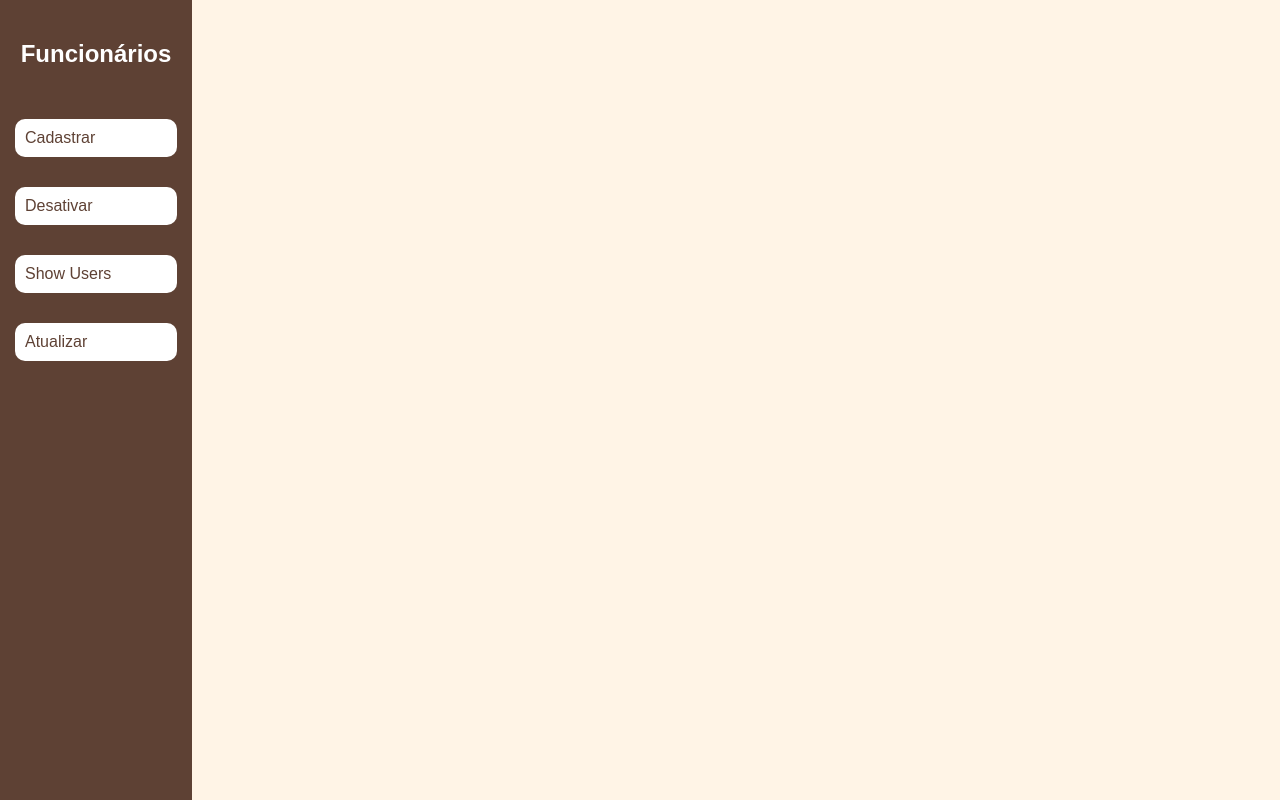
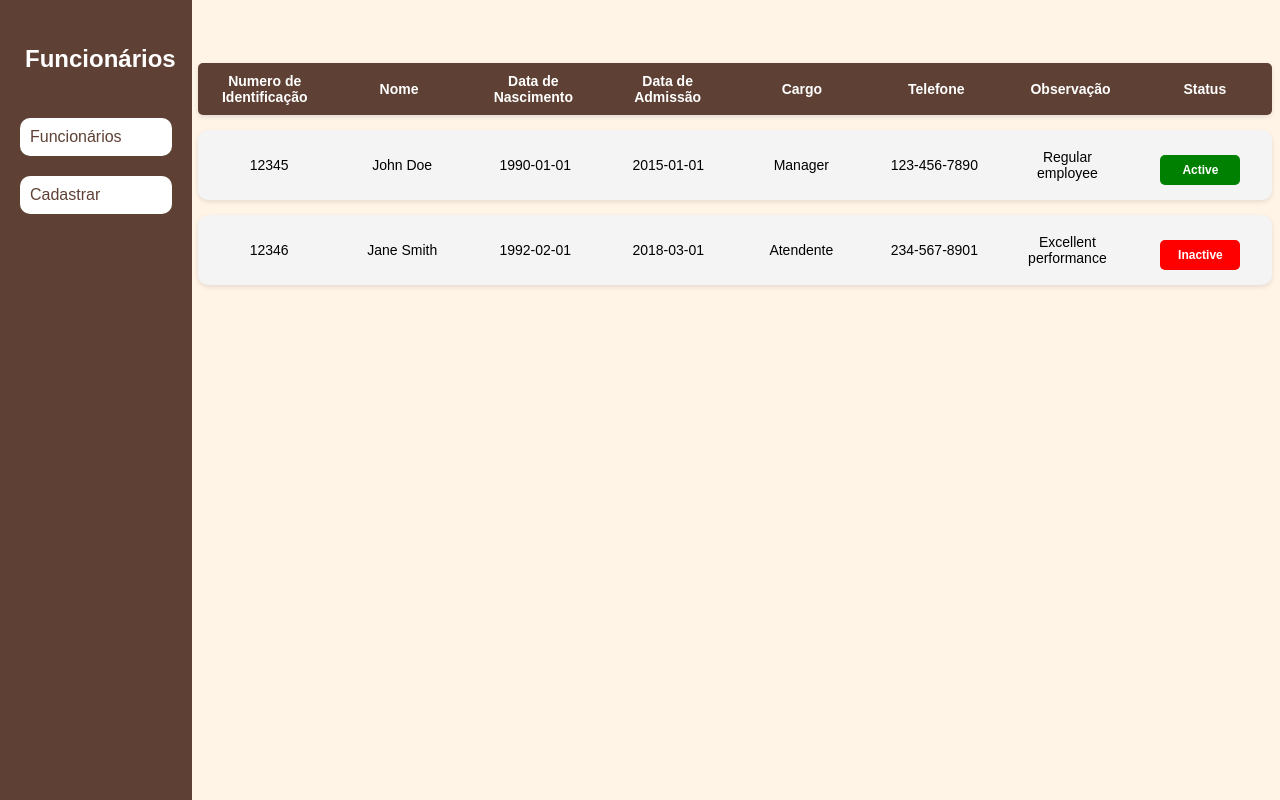
Before and after one commit to oseliocandido/Bakery-System, a website: page refactoring/app/frontend/target/user.html in a window 1280 px wide. Drawn offline with Linux system fonts and the light colour scheme.

Commit message:
frontend: nice start from users screen

```diff
--- a/refactoring/app/frontend/target/styles.css
+++ b/refactoring/app/frontend/target/styles.css
@@ -1,85 +1,92 @@
+/* General Styles */
 * {
   font-family: Arial, Helvetica, sans-serif;
   list-style-type: none;
   text-decoration: none;
+  box-sizing: border-box;
 }
 
 body {
   background-color: #fff4e6;
-  margin: 0;
-  height: 100vh;
 }
 
-h1 {
-  text-align: center;
-  margin-top: 40px; /* Restoring the margin from the old code */
-}
-
+/* Navigation Bar */
 nav {
   width: 15%;
-  position: absolute; /* Restoring 'position: absolute' from old code */
-  height: inherit; /* Keeping height styling */
-  display: flex;
-  padding: 0px;
-  flex-direction: column;
+  position: fixed;
+  height: 100vh;
+  top: 0;
+  left: 0;
   background-color: #5e4134;
+  align-items: center;
 }
 
 nav h1 {
   text-align: center;
   color: white;
-  display: block; /* Ensuring it behaves like in the old '.sidebar' */
+  padding: 25px;
 }
 
 nav ul {
-  padding: inherit
+  width: 100%;
+  padding: 0px;
+  margin-top: 15px;
 }
 
-nav li a{
+nav li a {
+  background: #ffffff;
   color: #5e4134;
   display: block;
   text-align: left;
   padding: 10px;
-  margin: 15px;
-  margin-bottom: 30px;
-  background: #ffffff;
+  margin: 20px;
   border-radius: 10px;
   transition: background 0.3s ease;
 }
 
-nav a:hover {
+nav li a:hover {
   background-color: #e4ab85;
   color: #000000;
 }
 
+/* Main Content Wrapper */
+.container-create-user {
+  margin-left: 15%;
+  margin-top: 5%;
+  height: 100%;
+  width: 85%;
+}
+
+/* User Form */
 .user-form {
-  width: 50%; /* Adjust width for better centering */
-  margin: auto; /* Center horizontally */
-  display: block; /* Flexbox for better alignment */
+  width: 50%;
+  margin: auto;
+  padding: 20px;
+  background: white;
+  border-radius: 10px;
+  box-shadow: 0px 4px 10px rgba(0, 0, 0, 0.2);
 }
 
 .user-form label {
-  display: block; /* Ensure label is on a separate line */
-  margin-bottom: 5px; /* Add spacing between label and input */
-  font-weight: bold; /* Make labels more readable */
+  display: block;
+  margin-bottom: 7px;
+  font-weight: bold;
 }
 
 .user-form input,
 .user-form select {
-  width: 100%; /* Make inputs take full width */
-  padding: 8px; /* Add padding for better appearance */
-  margin-bottom: 20px; /* Add spacing between input fields */
-  border: 1px solid #ccc; /* Add a subtle border */
-  border-radius: 5px; /* Slightly rounded corners */
-  box-sizing: border-box; /* Ensure padding doesn't affect width */
+  width: 100%;
+  padding: 10px;
+  margin-bottom: 15px;
+  border: 1px solid #ccc;
+  border-radius: 5px;
+  font-size: 14px;
 }
 
-
-/* Button styling */
-.form-createUser button {
+/* Button Styling */
+.user-form button {
   width: 100%;
-  padding: 10px;
-  margin-top: 15px;
+  padding: 12px;
   background: #007bff;
   color: white;
   font-size: 16px;
@@ -89,6 +96,65 @@ nav a:hover {
   transition: background 0.3s ease;
 }
 
-.form-createUser button:hover {
+.user-form button:hover {
   background: #0056b3;
 }
+
+/* Employees Section */
+#all-employees {
+  margin-left: 15%;
+  margin-top: 5%;
+  width: 85%;
+}
+
+#all-employees ul {
+  padding: 0;
+}
+
+#all-employees .header {
+  display: grid;
+  grid-template-columns: repeat(8, 1fr);  /* Creates 3 equal columns */
+  gap: 20px;
+  background-color: #5e4134;
+  color: white;
+  font-weight: bold;
+  padding: 10px;
+  border-radius: 5px;
+}
+
+#all-employees li {
+  display: grid;
+  grid-template-columns: repeat(8, 1fr);  /* Creates 3 equal columns */
+  gap: 20px;
+  margin-bottom: 15px;
+  padding: 15px;
+  align-items: center;
+  text-align: center;
+  background-color: #f4f4f4;
+  border-radius: 10px;
+  box-shadow: 0 2px 5px rgba(0, 0, 0, 0.1);
+}
+
+#all-employees li div {
+  font-size: 14px;
+}
+
+.status-box {
+  padding: 8px 12px;
+  border-radius: 5px;
+  color: white;
+  font-weight: bold;
+  text-align: center;
+  width: 80px;
+  font-size: 12px;
+  display: inline-block;
+  margin-top: 10px;
+}
+
+.status-box.active {
+  background-color: green;
+}
+
+.status-box.inactive {
+  background-color: red;
+}
--- a/refactoring/app/frontend/target/user.html
+++ b/refactoring/app/frontend/target/user.html
@@ -10,58 +10,77 @@
   <nav>
     <h1>Funcionários</h1>
     <ul>
+        <li><a href="#" onclick="showSection('all-employees')">Funcionários</a></li>
         <li><a href="#" onclick="showSection('createUser')">Cadastrar</a></li>
-        <li><a href="#" onclick="showSection('inactiveUser')">Desativar</a></li>
-        <li><a href="#" onclick="showSection('showUsers')">Show Users</a></li>
-        <li><a href="#" onclick="showSection('updateUser')">Atualizar</a></li>
     </ul>
   </nav>
-  <div class="user-form">
-    <form id='createUser' class="form-createUser" style="display: none;">
+  <div id="all-employees" class="section">
+    <ul>
+      <!-- Header Row with Field Names -->
+      <li class="header">
+        <div><strong>Numero de Identificação</strong></div>
+        <div><strong>Nome</strong></div>
+        <div><strong>Data de Nascimento</strong></div>
+        <div><strong>Data de Admissão</strong></div>
+        <div><strong>Cargo</strong></div>
+        <div><strong>Telefone</strong></div>
+        <div><strong>Observação</strong></div>
+        <div><strong>Status</strong></div>
+      </li>
+
+      <!-- User Row 1 -->
+      <li>
+        <div>12345</div>
+        <div>John Doe</div>
+        <div>1990-01-01</div>
+        <div>2015-01-01</div>
+        <div>Manager</div>
+        <div>123-456-7890</div>
+        <div>Regular employee</div>
+        <div><span class="status-box active">Active</span></div>
+      </li>
+
+      <!-- User Row 2 -->
+      <li>
+        <div>12346</div>
+        <div>Jane Smith</div>
+        <div>1992-02-01</div>
+        <div>2018-03-01</div>
+        <div>Atendente</div>
+        <div>234-567-8901</div>
+        <div>Excellent performance</div>
+        <div><span class="status-box inactive">Inactive</span></div>
+      </li>
+
+      <!-- Additional user rows can follow the same structure -->
+    </ul>
+
+  </div>
+
+
+  <div id="createUser" class="section container-create-user" style="display: none">
+    <form class="user-form">
       <label for="name">Nome</label>
-      <input type="text" id="name" placeholder="Enter Name" required>
-
+      <input type="text" id="name" placeholder="Nome" required>
       <label for="role">Cargo</label>
-      <input type="text" id="role" placeholder="Enter Role" required>
-
+      <select id="options" name="options">
+        <option value="Option 1">Atendente</option>
+        <option value="Option 2" selected>Caixa</option>
+        <option value="Option 3">Cozinheiro</option>
+      </select>
       <label for="dob">Data de Admissão</label>
       <input type="date" id="dob" required>
-
-      <label for="doa">Data de Saída</label> <!-- Fixed duplicate label issue -->
+      <label for="doa">Data de Nascimento</label> <!-- Fixed duplicate label issue -->
       <input type="date" id="doa" required>
-
-      <label for="telephone">Telephone Number</label>
-      <input type="text" id="telephone" placeholder="Enter Telephone Number" required>
-
-      <label for="observation">Observation</label>
-      <input type="text" id="observation" placeholder="Enter Observation">
-
-      <label for="options">Cargo</label>
-      <select id="options" name="options">
-          <option value="Option 1">Atendente</option>
-          <option value="Option 2" selected>Caixa</option>
-          <option value="Option 3">Cozinheiro</option>
-      </select>
-
+      <label for="telephone">Telefone</label>
+      <input type="text" id="telephone" placeholder="(XX) XXXXX-XXXX" required>
+      <label for="observation">Observação</label>
+      <input type="text" id="observation">
       <button type="submit">Create User</button>
     </form>
   </div>
-    <div id="inactiveUser" class="section" style="display: none;">
-      <h2>Inactive User</h2>
-      <p>Form to inactivate a user.</p>
-      <h2>Deactivated</h2>
-    </div>
-    <div id="showUsers" class="section" style="display: none;">
-      <h2>Show Users</h2>
-      <p>List of users with details.</p>
-    </div>
-    <div id="updateUser" class="section" style="display: none;">
-      <h2>Update User</h2>
-      <p>Form to update user information.</p>
-  </div>
-  <script>
-    const user_information = 2;
-  </script>
+
+
 
 <script>
   function showSection(sectionId) {
@@ -72,7 +91,5 @@
   }
 </script>
 
-
-  </footer>
 </body>
 </html>
```
